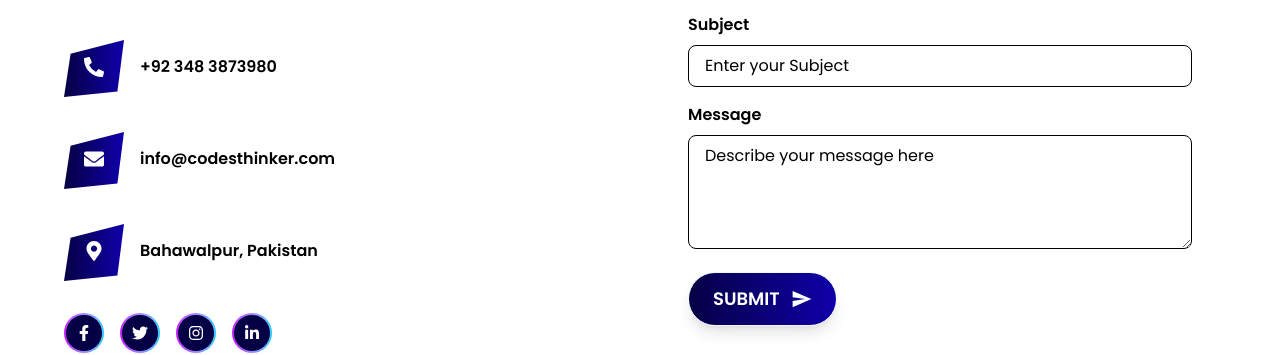
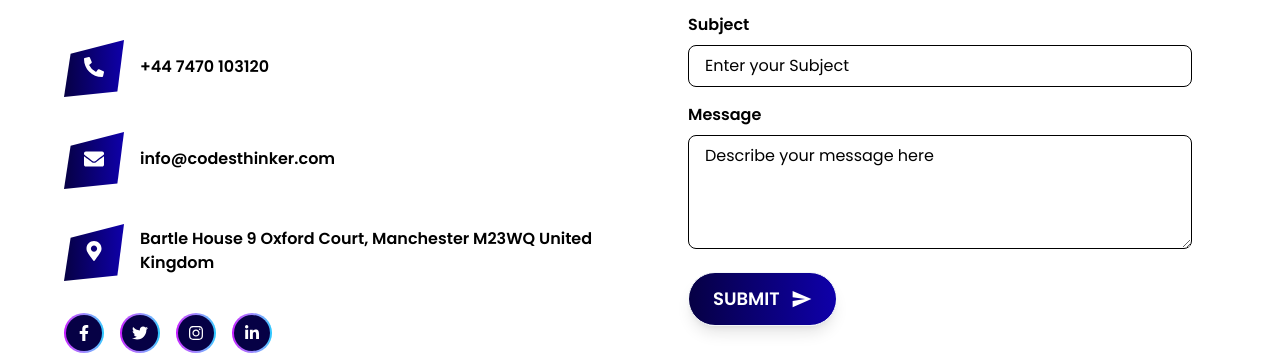
Before and after one commit to shakeel7521951/Codes-Thinker, a React (Vite) app: page /contact in a window 1280 px wide. Shown: the part 543-898 px from the top of the page. Built offline with nearby package versions, Linux system fonts and the light colour scheme; no server answers.

Commit message:
update contact page

```diff
--- a/src/components/contact/Contact.jsx
+++ b/src/components/contact/Contact.jsx
@@ -34,7 +34,7 @@ export default function ContactSection() {
   const contactInfo = [
     {
       icon: <FaPhoneAlt className="w-5 h-5 text-white" />,
-      text: "+92 348 3873980",
+      text: "+44 7470 103120",
     },
     {
       icon: <FaEnvelope className="w-5 h-5 text-white" />,
@@ -42,7 +42,7 @@ export default function ContactSection() {
     },
     {
       icon: <FaMapMarkerAlt className="w-5 h-5 text-white" />,
-      text: "Bahawalpur, Pakistan",
+      text: "Bartle House 9 Oxford Court, Manchester M23WQ United Kingdom",
     },
   ];
 
```
